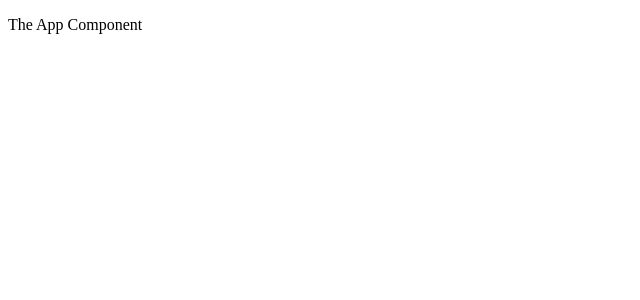
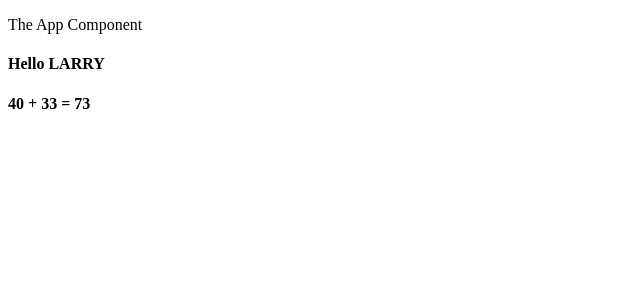
Before and after one commit to MarkoTON/react-front-to-back-default.github.io, a React (Create React App) app in the folder contactmanager/: page / in a window 1280 px wide. Shown: the top 300 px of the page, without its empty margins (0-640 px from the left). Built offline with nearby package versions, Linux system fonts and the light colour scheme.

Commit message:
small test and example

```diff
--- a/contactmanager/src/App.js
+++ b/contactmanager/src/App.js
@@ -3,9 +3,29 @@ import './App.css';
 
 class App extends Component {
   render() {
+    let name = 'Larry';
+    let showHello = true;
+    let showMath = true;
+    let num1 = 40;
+    let num2 = 33;
+
+    let math;
+    if(showMath){
+      math = <h4>{num1} + {num2} = {num1 + num2}</h4>
+      // Pravilno se pise kao sto je dole napisano
+      // math = (
+      // <h4>{num1} + {num2} = {num1 + num2}</h4>
+      // );
+
+    } else {
+      math = null;
+    }
+
     return (
       <div className="App">
         <p>The App Component</p>
+        {showHello ? <h4>Hello {name.toUpperCase()}</h4> : <p>:P</p>}
+        {math}
       </div>
     );
   }
```
